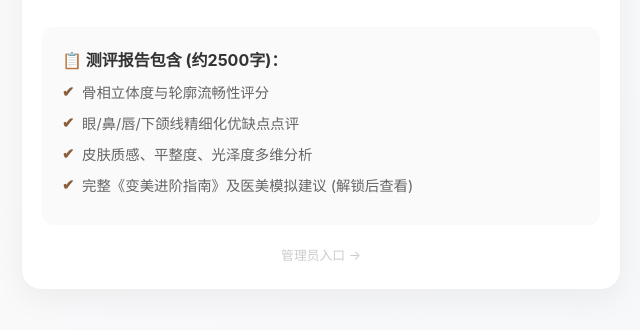
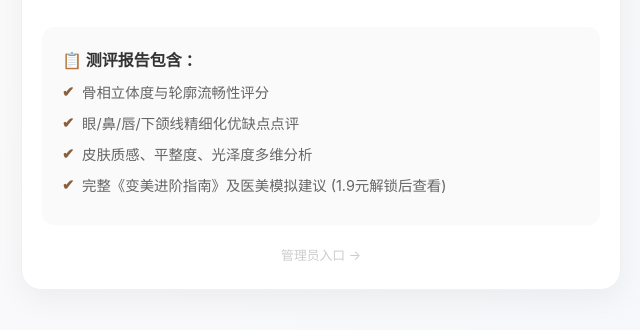
Before and after one commit to jsh9109/yanzhi, a plain HTML site: page index.html in a window 1280 px wide. Shown: the part 668-998 px from the top of the page, without its empty margins (319-959 px from the left). Drawn offline with nearby package versions, Linux system fonts and the light colour scheme.

Commit message:
Update index.html

```diff
--- a/index.html
+++ b/index.html
@@ -190,11 +190,11 @@
             </div>
 
             <div class="include-list">
-                <div style="font-weight:bold; margin-bottom:10px;">📋 测评报告包含 (约2500字)：</div>
+                <div style="font-weight:bold; margin-bottom:10px;">📋 测评报告包含 ：</div>
                 <div class="list-item">骨相立体度与轮廓流畅性评分</div>
                 <div class="list-item">眼/鼻/唇/下颌线精细化优缺点点评</div>
                 <div class="list-item">皮肤质感、平整度、光泽度多维分析</div>
-                <div class="list-item">完整《变美进阶指南》及医美模拟建议 (解锁后查看)</div>
+                <div class="list-item">完整《变美进阶指南》及医美模拟建议 (1.9元解锁后查看)</div>
             </div>
 
             <div class="error-msg" id="loginError"></div>
```
